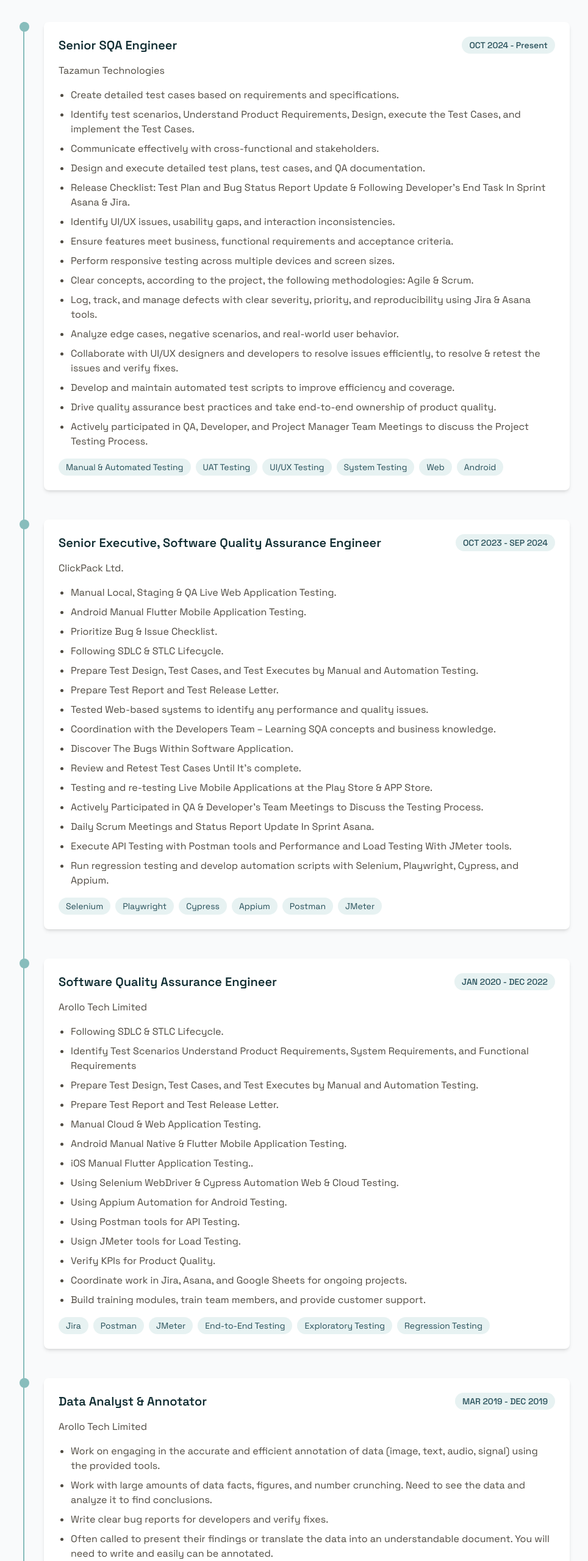
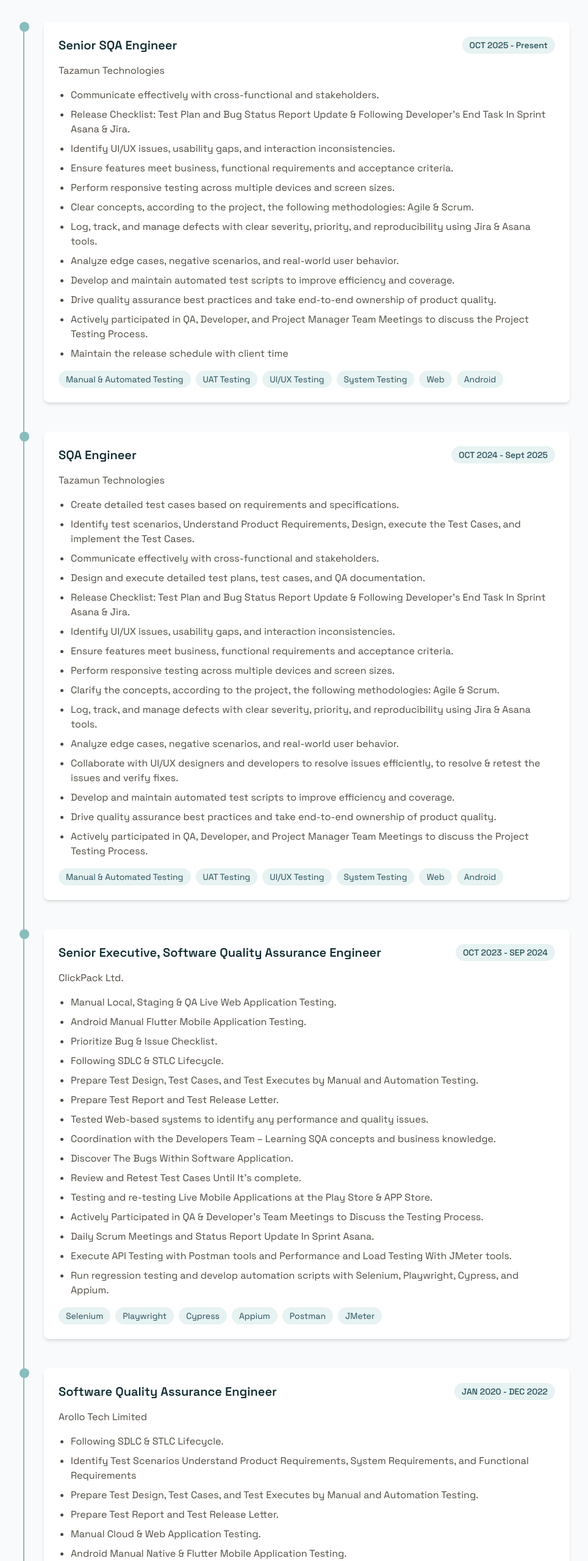
Before and after one commit to rubaet4ever/rubaet4ever.github.io, a plain HTML site: page index.html in a window 1280 px wide. Shown: the part 1792-4352 px from the top of the page at 61% size, without its empty margins (154-1118 px from the left). Drawn offline with nearby package versions, Linux system fonts and the light colour scheme; no server answers.

Commit message:
Initial Commit

```diff
--- a/index.html
+++ b/index.html
@@ -325,7 +325,41 @@
                     <div class="card bg-white rounded-lg shadow-md p-6">
                         <div class="flex flex-col md:flex-row md:justify-between md:items-center mb-4">
                             <h3 class="text-xl font-semibold text-dark">Senior SQA Engineer </h3>
-                            <span class="text-sm font-medium text-secondary bg-primary bg-opacity-20 px-3 py-1 rounded-full mt-2 md:mt-0">OCT 2024 - Present</span>
+                            <span class="text-sm font-medium text-secondary bg-primary bg-opacity-20 px-3 py-1 rounded-full mt-2 md:mt-0">OCT 2025 - Present</span>
+                        </div>
+                        <h4 class="text-accent1 mb-4">Tazamun Technologies</h4>
+                        <ul class="text-accent1 list-disc pl-5 space-y-2">
+                            <li>Communicate effectively with cross-functional and stakeholders.</li>
+                            <li>Release Checklist: Test Plan and Bug Status Report Update & Following Developer’s End Task In Sprint Asana & Jira. </li>
+                            <li>Identify UI/UX issues, usability gaps, and interaction inconsistencies. </li>
+                            <li>Ensure features meet business, functional requirements and acceptance criteria. </li>
+                            <li>Perform responsive testing across multiple devices and screen sizes. </li>
+                            <li>Clear concepts, according to  the project, the following methodologies: Agile & Scrum.</li>
+                            <li>Log, track, and manage defects with clear severity, priority, and reproducibility using Jira & Asana tools.</li>
+                            <li>Analyze edge cases, negative scenarios, and real-world user behavior.</li>
+                            <li>Develop and maintain automated test scripts to improve efficiency and coverage. </li>
+                            <li>Drive quality assurance best practices and take end-to-end ownership of product quality. </li>
+                            <li>Actively participated in QA, Developer, and Project Manager Team Meetings to discuss the Project Testing Process.</li>
+                            <li>Maintain the release schedule with client time</li>
+
+                        </ul>
+                        <div class="mt-4 flex flex-wrap gap-2">
+                            <span class="bg-primary bg-opacity-20 text-secondary px-3 py-1 rounded-full text-sm">Manual & Automated Testing</span>
+                            <span class="bg-primary bg-opacity-20 text-secondary px-3 py-1 rounded-full text-sm">UAT Testing</span>
+                            <span class="bg-primary bg-opacity-20 text-secondary px-3 py-1 rounded-full text-sm">UI/UX Testing</span>
+                            <span class="bg-primary bg-opacity-20 text-secondary px-3 py-1 rounded-full text-sm">System Testing</span>
+                            <span class="bg-primary bg-opacity-20 text-secondary px-3 py-1 rounded-full text-sm">Web</span>
+                            <span class="bg-primary bg-opacity-20 text-secondary px-3 py-1 rounded-full text-sm">Android</span>
+                        </div>
+                    </div>
+                </div>
+
+                <!-- Experience Item 1 -->
+                <div class="relative pl-8 pb-12 border-l-2 border-primary timeline-dot">
+                    <div class="card bg-white rounded-lg shadow-md p-6">
+                        <div class="flex flex-col md:flex-row md:justify-between md:items-center mb-4">
+                            <h3 class="text-xl font-semibold text-dark">SQA Engineer </h3>
+                            <span class="text-sm font-medium text-secondary bg-primary bg-opacity-20 px-3 py-1 rounded-full mt-2 md:mt-0">OCT 2024 - Sept 2025</span>
                         </div>
                         <h4 class="text-accent1 mb-4">Tazamun Technologies</h4>
                         <ul class="text-accent1 list-disc pl-5 space-y-2">
@@ -337,7 +371,7 @@
                             <li>Identify UI/UX issues, usability gaps, and interaction inconsistencies. </li>
                             <li>Ensure features meet business, functional requirements and acceptance criteria. </li>
                             <li>Perform responsive testing across multiple devices and screen sizes. </li>
-                            <li>Clear concepts, according to  the project, the following methodologies: Agile & Scrum.</li>
+                            <li>Clarify the concepts, according to  the project, the following methodologies: Agile & Scrum.</li>
                             <li>Log, track, and manage defects with clear severity, priority, and reproducibility using Jira & Asana tools.</li>
                             <li>Analyze edge cases, negative scenarios, and real-world user behavior.</li>
                             <li>Collaborate with UI/UX designers and developers to resolve issues efficiently, to resolve & retest the issues and verify fixes. </li>
@@ -356,7 +390,7 @@
                     </div>
                 </div>
 
-                <!-- Experience Item 1 -->
+                <!-- Experience Item 2 -->
                 <div class="relative pl-8 pb-12 border-l-2 border-primary timeline-dot">
                     <div class="card bg-white rounded-lg shadow-md p-6">
                         <div class="flex flex-col md:flex-row md:justify-between md:items-center mb-4">
@@ -392,7 +426,7 @@
                     </div>
                 </div>
 
-                <!-- Experience Item 2 -->
+                <!-- Experience Item 3 -->
                 <div class="relative pl-8 pb-12 border-l-2 border-primary timeline-dot">
                     <div class="card bg-white rounded-lg shadow-md p-6">
                         <div class="flex flex-col md:flex-row md:justify-between md:items-center mb-4">
@@ -427,30 +461,6 @@
                     </div>
                 </div>
 
-                <!-- Experience Item 3 -->
-                <div class="relative pl-8 border-l-2 border-primary timeline-dot">
-                    <div class="card bg-white rounded-lg shadow-md p-6">
-                        <div class="flex flex-col md:flex-row md:justify-between md:items-center mb-4">
-                            <h3 class="text-xl font-semibold text-dark">Data Analyst & Annotator</h3>
-                            <span class="text-sm font-medium text-secondary bg-primary bg-opacity-20 px-3 py-1 rounded-full mt-2 md:mt-0">MAR 2019 - DEC 2019</span>
-                        </div>
-                        <h4 class="text-accent1 mb-4">Arollo Tech Limited</h4>
-                        <ul class="text-accent1 list-disc pl-5 space-y-2">
-                            <li>Work on engaging in the accurate and efficient annotation of data (image, text, audio, signal) using the provided tools. <!-- [ADD LATER: metric] --></li>
-                            <li>Work with large amounts of data facts, figures, and number crunching. Need to see the data and analyze it to find conclusions.</li>
-                            <li>Write clear bug reports for developers and verify fixes.</li>
-                            <li>Often called to present their findings or translate the data into an understandable document. You will need to write and easily can be annotated.</li>
-                            <li>Have to make sure they are vigilant in their analysis to come to correct conclusions.</li>
-                        </ul>
-                        <div class="mt-4 flex flex-wrap gap-2">
-                            <span class="bg-primary bg-opacity-20 text-secondary px-3 py-1 rounded-full text-sm">Data Analysis</span>
-                            <span class="bg-primary bg-opacity-20 text-secondary px-3 py-1 rounded-full text-sm">Data Annotation</span>
-                            <span class="bg-primary bg-opacity-20 text-secondary px-3 py-1 rounded-full text-sm">Responsive Web Design</span>
-                            <span class="bg-primary bg-opacity-20 text-secondary px-3 py-1 rounded-full text-sm">HTML</span>
-                            <span class="bg-primary bg-opacity-20 text-secondary px-3 py-1 rounded-full text-sm">CSS3</span>
-                        </div>
-                    </div>
-                </div>
             </div>
         </div>
     </section>
```
